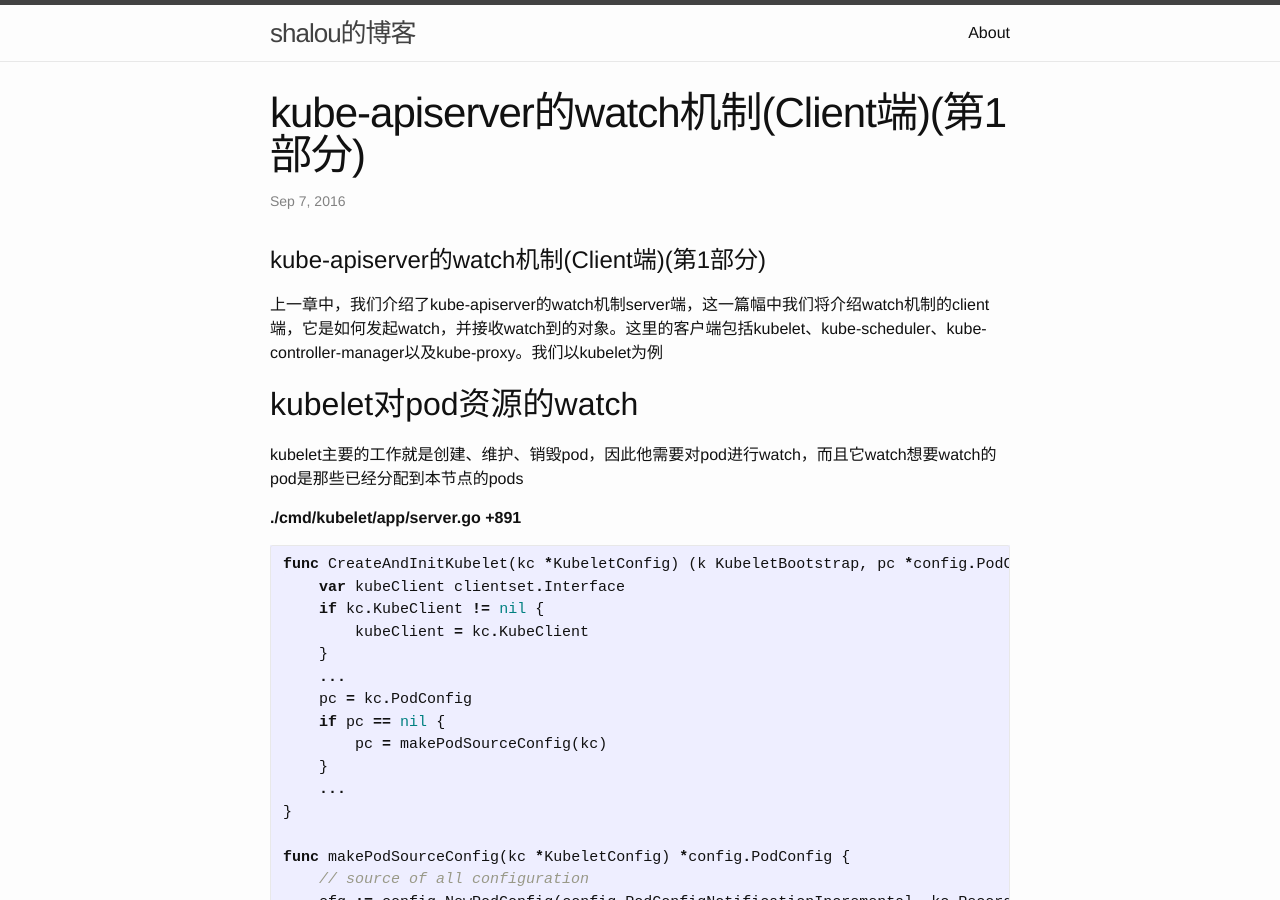
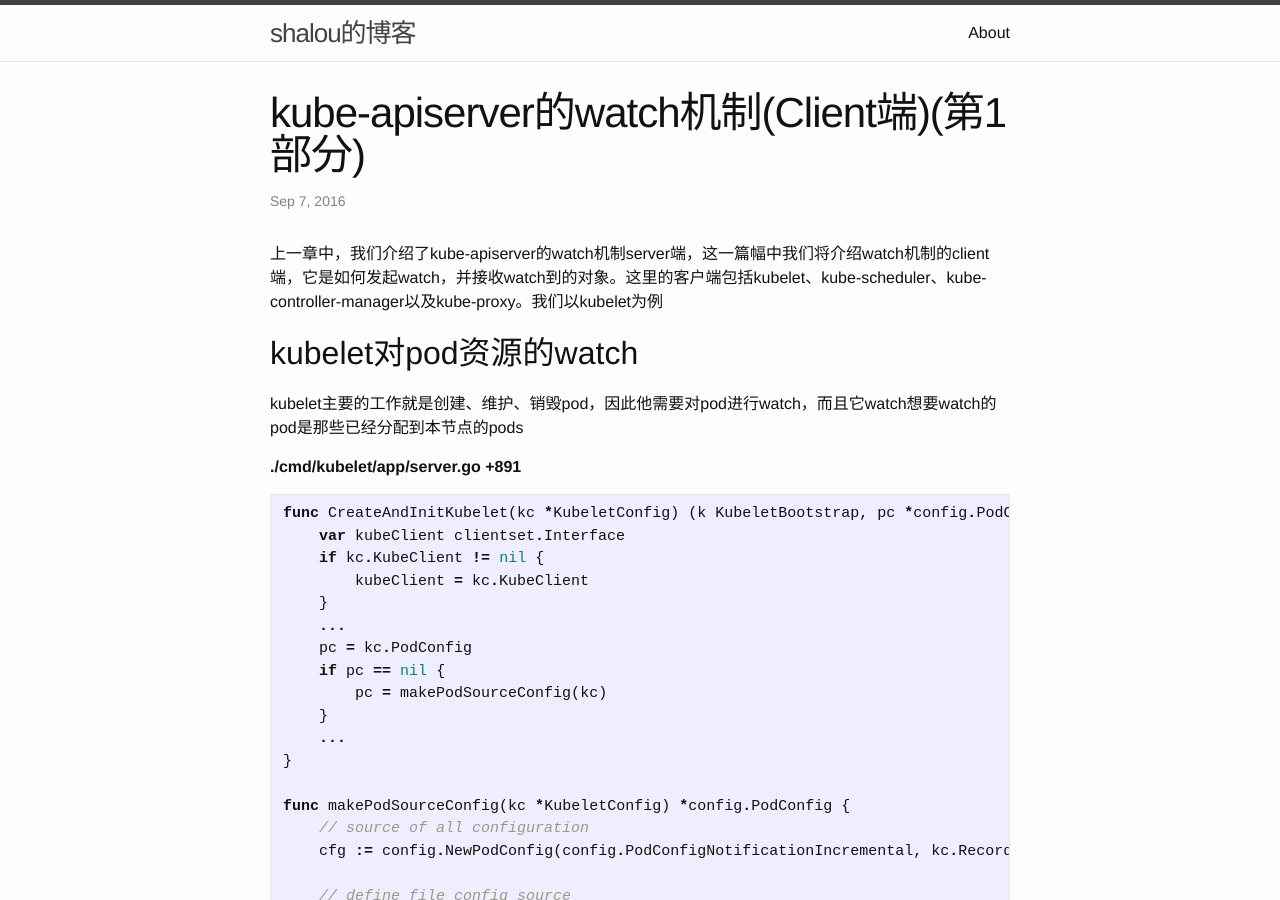
Before and after one commit to shaloulcy/shaloulcy.github.io, a Jekyll site: the page built from _posts/2016-09-07-k8s-watch-client-1.md, in a window 1280 px wide and 900 px high. Built offline with Jekyll 4.4.1, drawn with Linux system fonts in a browser that asks for light colours.

Commit message:
k8s watch client

```diff
--- a/_posts/2016-09-07-k8s-watch-client-1.md
+++ b/_posts/2016-09-07-k8s-watch-client-1.md
@@ -3,7 +3,6 @@ layout: post
 title:  "kube-apiserver的watch机制(Client端)(第1部分)"
 categories: k8s,kubernetes
 ---
-# kube-apiserver的watch机制(Client端)(第1部分)
 上一章中，我们介绍了kube-apiserver的watch机制server端，这一篇幅中我们将介绍watch机制的client端，它是如何发起watch，并接收watch到的对象。这里的客户端包括kubelet、kube-scheduler、kube-controller-manager以及kube-proxy。我们以kubelet为例
 
 ## kubelet对pod资源的watch
```
